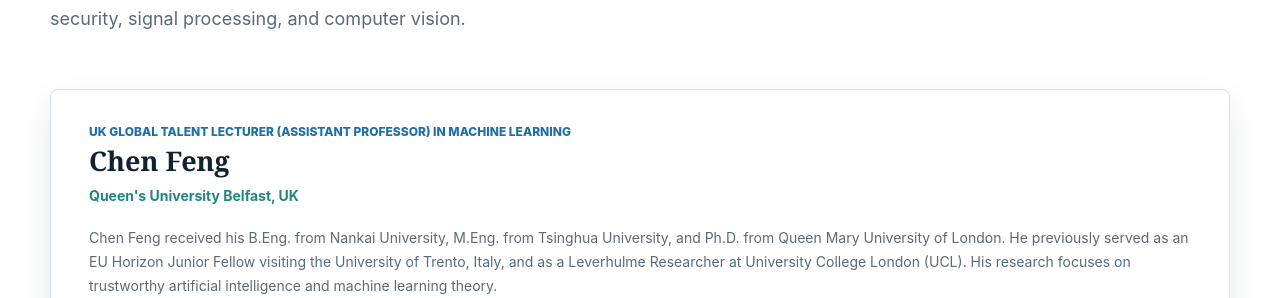
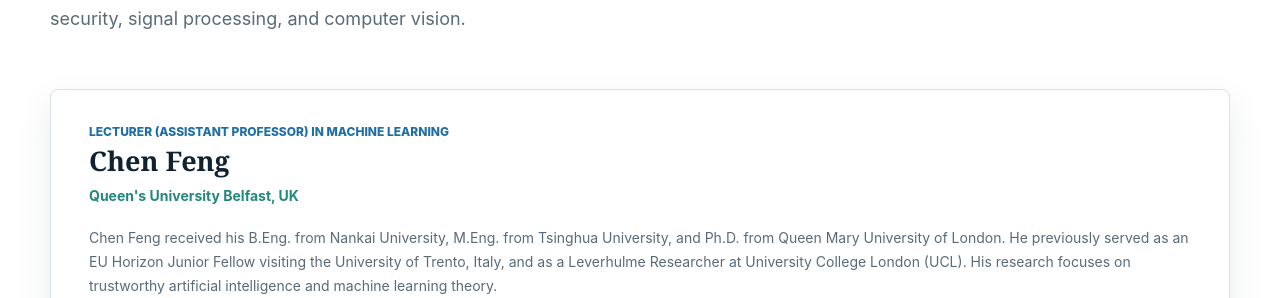
Before and after one commit to icassp2027-ss-ai-safety/icassp2027-ss-ai-safety.github.io, a plain HTML site: page index.html in a window 1280 px wide. Shown: the part 4025-4323 px from the top of the page. Drawn offline with nearby package versions, Linux system fonts and the light colour scheme.

Commit message:
Add files via upload

```diff
--- a/index.html
+++ b/index.html
@@ -259,7 +259,7 @@
           <div class="organizer-grid">
             <article class="organizer-card">
               <div class="organizer-content">
-                <p class="role">UK Global Talent Lecturer (Assistant Professor) in Machine Learning</p>
+                <p class="role">Lecturer (Assistant Professor) in Machine Learning</p>
                 <h3>Chen Feng</h3>
                 <p class="affiliation">Queen's University Belfast, UK</p>
                 <p class="bio">
```
